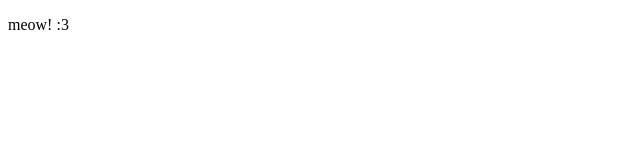
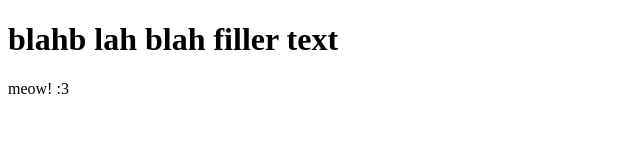
Before and after one commit to electron271/electron271.github.io, a plain HTML site: page index.html in a window 1280 px wide. Shown: the whole page, without its empty margins (0-640 px from the left). Drawn offline with Linux system fonts and the light colour scheme.

Commit message:
Update index.html

```diff
--- a/index.html
+++ b/index.html
@@ -1,7 +1,7 @@
 <!doctype html>
 <html>
   <head>
-    <title>blahba bllha hblahg llah</title>
+    <h1>blahb lah blah filler text</h1>
   </head>
   <body>
     <p>meow! :3</p>
```
